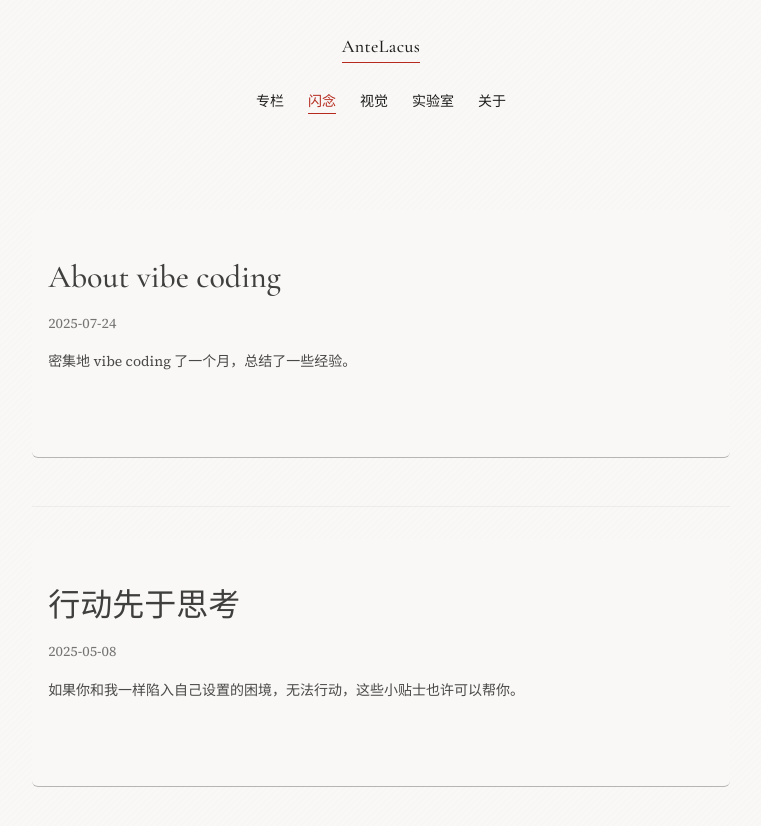
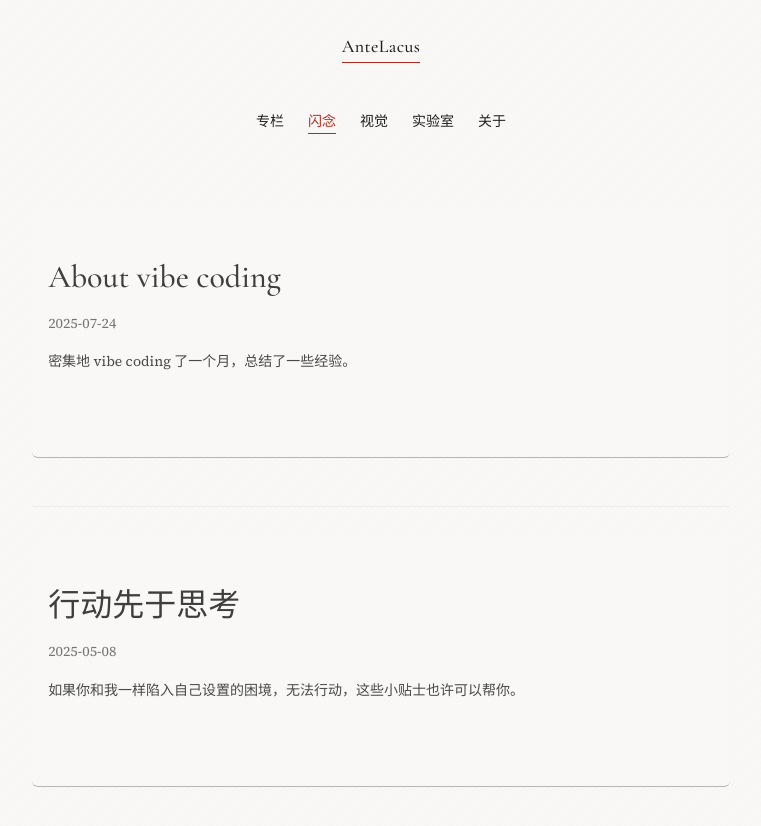
Before and after one commit to antelacus/project-antelacus, a Next.js app: page /notes in a window 1280 px wide. Shown: the top 826 px of the page, without its empty margins (259-1020 px from the left). Built offline with nearby package versions, Linux system fonts and the light colour scheme; a web font is replaced by a local one.

Commit message:
Nav animation: add prep phase for home→content translateY, ensure content entrance suppressed on non-home; fix hydration by deferring logo render until mount; tweak CSS to disable content animations when needed

```diff
--- a/src/app/globals.css
+++ b/src/app/globals.css
@@ -574,6 +574,22 @@ img {
   animation-delay: calc(var(--item-index, 0) * 0.05s);
 }
 
+/* Suppress content entrance animations on non-home pages when navigating from home */
+body.suppress-content-entrance .content-container,
+body.suppress-content-entrance .content-container article,
+body.suppress-content-entrance .content-list,
+body.suppress-content-entrance .content-item,
+body.suppress-content-entrance .masonry-item,
+body.suppress-content-entrance .mountain-range,
+body.suppress-content-entrance .scholars-rocks,
+body.suppress-content-entrance .secondary-features,
+body.suppress-content-entrance .framed-views,
+body.suppress-content-entrance .about-content {
+  animation: none !important;
+  opacity: 1 !important;
+  transform: none !important;
+}
+
 /* === Garden Entrance Design: 入园哲学 === */
 
 /*
--- a/src/components/Nav.tsx
+++ b/src/components/Nav.tsx
@@ -5,8 +5,9 @@ import { useEffect, useState } from 'react';
 
 export default function Nav() {
   const pathname = usePathname();
-  const [animationState, setAnimationState] = useState<'idle' | 'nav-moving' | 'logo-appearing' | 'complete'>('idle');
+  const [animationState, setAnimationState] = useState<'idle' | 'nav-prep' | 'nav-moving' | 'logo-appearing' | 'complete'>('idle');
   const [isFromHomepage, setIsFromHomepage] = useState(false);
+  const [mounted, setMounted] = useState(false);
 
   const navLinks = [
     { href: "/posts", label: "专栏" },
@@ -27,19 +28,25 @@ export default function Nav() {
     const fromHome = sessionStorage.getItem('navigatedFromHome');
     if (fromHome === 'true' && !isHomePage) {
       setIsFromHomepage(true);
-      setAnimationState('nav-moving');
+      // Prep phase: render at translateY(0) without transition so we can animate to 20px next tick
+      setAnimationState('nav-prep');
       sessionStorage.removeItem('navigatedFromHome');
 
       // Animation sequence orchestration
+      const startMove = setTimeout(() => {
+        setAnimationState('nav-moving');
+      }, 16); // next frame
+
       const timer1 = setTimeout(() => {
         setAnimationState('logo-appearing');
-      }, 500);
+      }, 16 + 500);
 
       const timer2 = setTimeout(() => {
         setAnimationState('complete');
-      }, 1000);
+      }, 16 + 1000);
 
       return () => {
+        clearTimeout(startMove);
         clearTimeout(timer1);
         clearTimeout(timer2);
       };
@@ -58,27 +65,29 @@ export default function Nav() {
     };
   }, [isHomePage]);
 
+  // Ensure content does not animate on non-home pages
+  useEffect(() => {
+    if (typeof document === 'undefined') return;
+    if (!isHomePage) {
+      document.body.classList.add('suppress-content-entrance');
+    } else {
+      document.body.classList.remove('suppress-content-entrance');
+    }
+    return () => {
+      // Clean up when unmounting or route changes back
+      document.body.classList.remove('suppress-content-entrance');
+    };
+  }, [isHomePage]);
+
+  // Hydration safety: defer certain client-only conditionals until after mount
+  useEffect(() => {
+    setMounted(true);
+  }, []);
+
   // Calculate dynamic styles based on animation state
   const getHeaderStyles = () => {
-    if (!isFromHomepage) return { paddingTop: '2rem', paddingBottom: '2rem' };
-
-    switch (animationState) {
-      case 'nav-moving':
-        return {
-          paddingTop: '1rem',
-          paddingBottom: '1rem',
-          transition: 'padding 500ms cubic-bezier(0.4, 0, 0.2, 1)',
-        };
-      case 'logo-appearing':
-      case 'complete':
-        return {
-          paddingTop: '2rem',
-          paddingBottom: '2rem',
-          transition: 'padding 500ms cubic-bezier(0.4, 0, 0.2, 1)',
-        };
-      default:
-        return { paddingTop: '1rem', paddingBottom: '1rem' };
-    }
+    // Keep header size constant so page content does not shift
+    return { paddingTop: '2rem', paddingBottom: '2rem' };
   };
 
   const getLogoStyles = () => {
@@ -94,7 +103,7 @@ export default function Nav() {
       case 'nav-moving':
         return {
           opacity: 0,
-          transform: 'translateY(-8px)',
+          transform: 'translateY(0)',
           transition: 'none',
         };
       case 'logo-appearing':
@@ -106,15 +115,45 @@ export default function Nav() {
       default:
         return {
           opacity: 0,
-          transform: 'translateY(-8px)',
+          transform: 'translateY(0)',
         };
+    }
+  };
+
+  // Only move the nav links container; keep header height constant
+  const getNavContainerStyles = () => {
+    if (!isFromHomepage) {
+      // Homepage: no offset; Non-home direct load: resting offset
+      return { transform: isHomePage ? 'translateY(0)' : 'translateY(20px)' };
+    }
+
+    switch (animationState) {
+      case 'nav-prep':
+        // Start at 0 without transition, so next state to 20px will animate
+        return {
+          transform: 'translateY(0)',
+          transition: 'none',
+        };
+      case 'nav-moving':
+        return {
+          transform: 'translateY(20px)',
+          transition: 'transform 500ms cubic-bezier(0.4, 0, 0.2, 1)',
+        };
+      case 'logo-appearing':
+      case 'complete':
+        return {
+          transform: 'translateY(20px)',
+          transition: 'transform 500ms cubic-bezier(0.4, 0, 0.2, 1)',
+        };
+      default:
+        return { transform: 'translateY(0)' };
     }
   };
 
   return (
     <header className="text-center" style={getHeaderStyles()}>
-      {/* Logo/Site Identity - only visible on non-home pages */}
-      {!isHomePage && (
+      {/* Logo/Site Identity - only visible on non-home pages (deferred until mounted to avoid hydration mismatch) */}
+      {mounted && !isHomePage && (
         <div className="mb-6" style={getLogoStyles()}>
           <Link
             href="/"
@@ -146,6 +185,7 @@ export default function Nav() {
       )}
 
       <nav role="navigation" aria-label="主导航">
+        <div style={getNavContainerStyles()}>
         <ul className="flex justify-center flex-wrap gap-x-6 gap-y-2">
           {navLinks.map((link) => (
             <li key={link.href}>
@@ -182,6 +222,7 @@ export default function Nav() {
             </li>
           ))}
         </ul>
+        </div>
       </nav>
     </header>
   );
```
